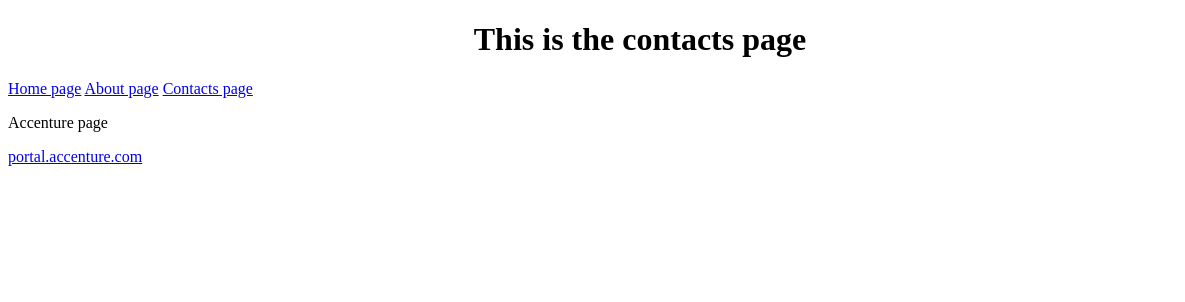
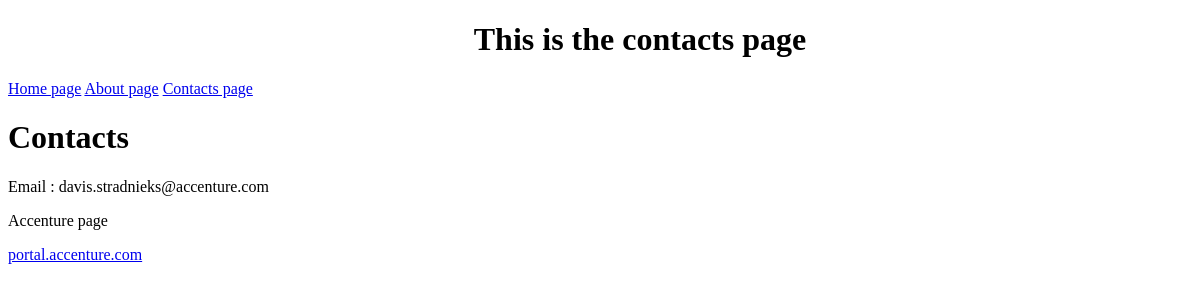
Before and after one commit to blindele/Assignment, a plain HTML site: page contacts.html in a window 1280 px wide. Shown: the full height of the page, 0-1185 px from the left. Drawn offline with Linux system fonts and the light colour scheme.

Commit message:
Finished contact page

```diff
--- a/contacts.html
+++ b/contacts.html
@@ -21,6 +21,17 @@
         <a href="contacts.html">Contacts page</a>
     </nav>
 
+    <main>
+        <h1>Contacts</h1>
+
+        <article>
+            <p>Email : davis.stradnieks@accenture.com</p>
+        </article>
+
+    </main>
+
+
+
 
 
     <footer>
```
